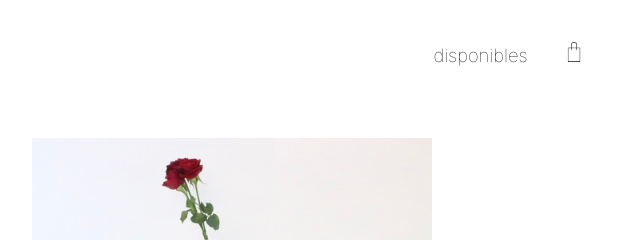
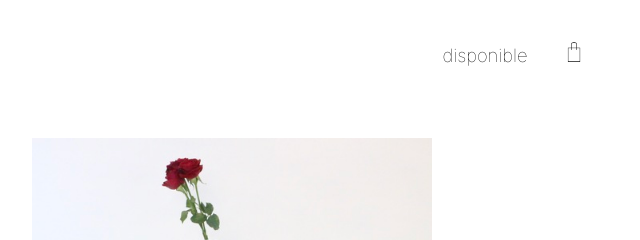
Before and after one commit to XimenaBarrero/schonEcommerce, a plain HTML site: page index.html in a window 1280 px wide. Shown: the top 240 px of the page, 640-1280 px from the left. Drawn offline with Linux system fonts and the light colour scheme.

Commit message:
disponibles a disponible

```diff
--- a/index.html
+++ b/index.html
@@ -18,7 +18,7 @@
                 <img src="./assets/images/logo-schon-negro.png"  class="header-logo"></img>
             </a>
                 <ul class="nav-menu">
-                    <li><a href="#" class="boton-colecciones">disponibles</a></li>
+                    <li><a href="#" class="boton-colecciones">disponible</a></li>
                   <!--  <li><a href="#" class="boton-buscar"><img src="./assets/images/search.png"></a></li> -->
                     <li><a href="#" class="shopping-bag"><img src="./assets/images/shopping-bag (1).png"></a></li>
                 </ul>
```
